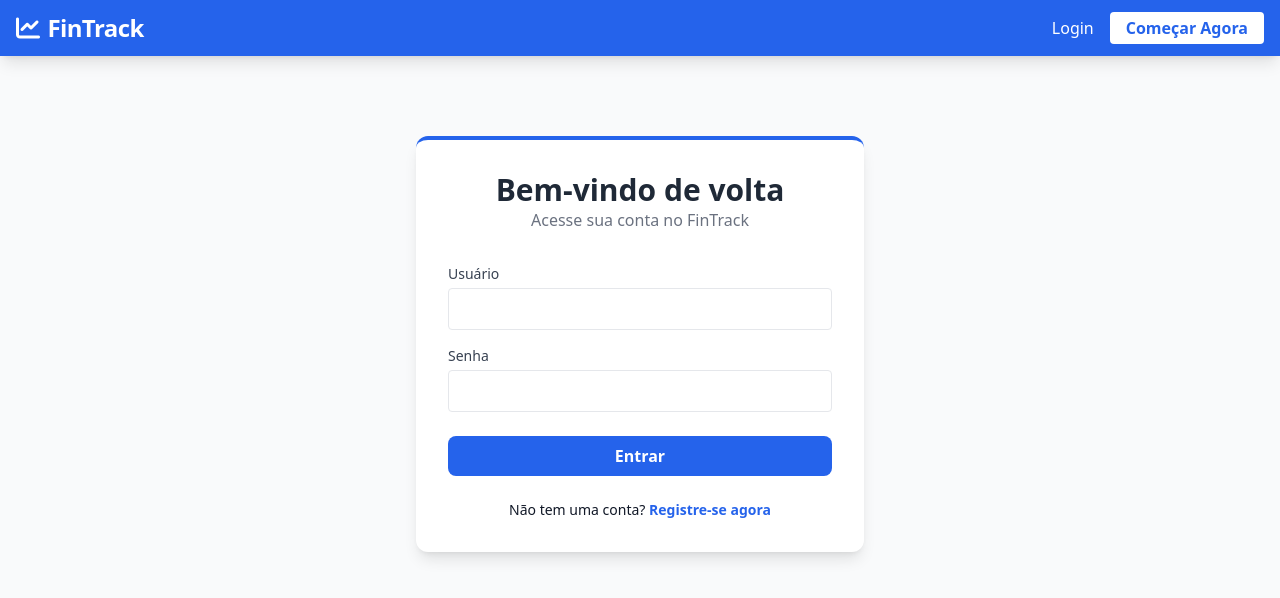
After one commit to DataGusIT/FinTrack, a Django app: page /accounts/login/ in a window 1280 px wide. The commit adds this page. Shown: the top 598 px of the page. Run offline with Django 5.2, Linux system fonts and the light colour scheme; some libraries are stand-ins or nearby versions.

Commit message:
feat(accounts): implementar fluxo completo de autenticação e registro com tratamento de erros

```diff
--- /dev/null
+++ b/accounts/templates/accounts/login.html
@@ -0,0 +1,26 @@
+{% extends 'base.html' %}
+{% block content %}
+<div class="max-w-md mx-auto mt-12">
+    <div class="bg-white p-8 rounded-xl shadow-lg border-t-4 border-blue-600">
+        <div class="text-center mb-8">
+            <h2 class="text-3xl font-bold text-gray-800">Bem-vindo de volta</h2>
+            <p class="text-gray-500">Acesse sua conta no FinTrack</p>
+        </div>
+        <form method="post">
+            {% csrf_token %}
+            <div class="space-y-4">
+                {% for field in form %}
+                <div>
+                    <label class="block text-sm font-medium text-gray-700 mb-1">{{ field.label }}</label>
+                    <input type="{{ field.field.widget.input_type }}" name="{{ field.name }}" class="w-full p-2 border rounded focus:ring-2 focus:ring-blue-500 outline-none">
+                </div>
+                {% endfor %}
+            </div>
+            <button type="submit" class="w-full bg-blue-600 text-white font-bold py-2 rounded-lg mt-6 hover:bg-blue-700 transition">Entrar</button>
+        </form>
+        <p class="text-center mt-6 text-sm">
+            Não tem uma conta? <a href="{% url 'register' %}" class="text-blue-600 font-bold">Registre-se agora</a>
+        </p>
+    </div>
+</div>
+{% endblock %}
--- /dev/null
+++ b/accounts/urls.py
@@ -0,0 +1,9 @@
+from django.urls import path
+from django.contrib.auth import views as auth_views
+from . import views
+
+urlpatterns = [
+    path('login/', auth_views.LoginView.as_view(template_name='accounts/login.html'), name='login'),
+    path('logout/', auth_views.LogoutView.as_view(next_page='login'), name='logout'),
+    path('registrar/', views.register, name='register'),
+]
--- a/core/settings.py
+++ b/core/settings.py
@@ -122,3 +122,7 @@ if not DEBUG:
     CSRF_COOKIE_SECURE = True
     SECURE_BROWSER_XSS_FILTER = True
     SECURE_CONTENT_TYPE_NOSNIFF = True
+
+LOGIN_REDIRECT_URL = 'dashboard:index'
+LOGOUT_REDIRECT_URL = 'login'
+LOGIN_URL = 'login'
--- a/core/urls.py
+++ b/core/urls.py
@@ -3,7 +3,7 @@ from django.urls import path, include
 
 urlpatterns = [
     path('admin/', admin.site.urls),
-    path('accounts/', include('django.contrib.auth.urls')), # URLs padrão de login/logout
+    path('accounts/', include('accounts.urls')),
     path('', include('dashboard.urls')),
     path('transacoes/', include('expenses.urls')),
 ]
--- a/templates/base.html
+++ b/templates/base.html
@@ -14,16 +14,19 @@
             <a href="{% url 'dashboard:index' %}" class="text-2xl font-bold tracking-tight">
                 <i class="fas fa-chart-line mr-2"></i>FinTrack
             </a>
-            <div class="flex items-center space-x-6">
-                <a href="{% url 'dashboard:index' %}" class="hover:text-blue-200">Dashboard</a>
-                <a href="{% url 'expenses:category_list' %}" class="hover:text-blue-200">Categorias</a>
-            </div>
-            <div class="flex items-center space-x-4">
-                <span>Olá, <strong>{{ user.username }}</strong></span>
-                <form action="{% url 'logout' %}" method="post" class="inline">
-                    {% csrf_token %}
-                    <button type="submit" class="bg-blue-700 hover:bg-blue-800 px-3 py-1 rounded text-sm">Sair</button>
-                </form>
+           <div class="flex items-center space-x-4">
+                {% if user.is_authenticated %}
+                    <a href="{% url 'dashboard:index' %}" class="hover:text-blue-200">Dashboard</a>
+                    <a href="{% url 'expenses:category_list' %}" class="hover:text-blue-200">Categorias</a>
+                    <span class="text-sm border-l pl-4 border-blue-400">Olá, <strong>{{ user.username }}</strong></span>
+                    <form action="{% url 'logout' %}" method="post" class="inline">
+                        {% csrf_token %}
+                        <button type="submit" class="bg-blue-700 hover:bg-red-500 px-3 py-1 rounded text-sm transition">Sair</button>
+                    </form>
+                {% else %}
+                    <a href="{% url 'login' %}" class="hover:text-blue-200">Login</a>
+                    <a href="{% url 'register' %}" class="bg-white text-blue-600 px-4 py-1 rounded font-bold hover:bg-blue-50">Começar Agora</a>
+                {% endif %}
             </div>
         </div>
     </nav>
```
Also changed, not shown: accounts/forms.py (added, +14 -0 lines), accounts/templates/accounts/register.html (added, +45 -0 lines), accounts/views.py (+13 -2 lines).
